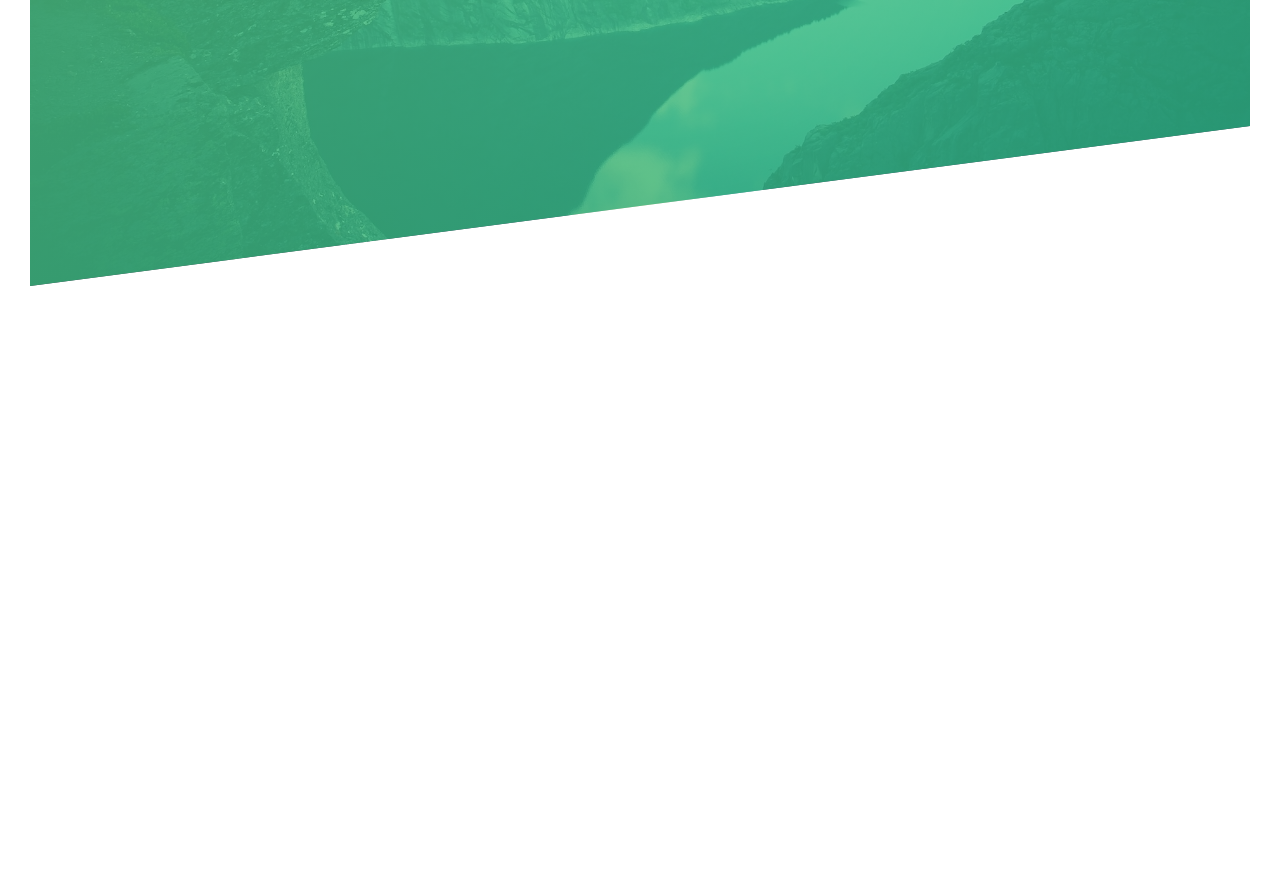
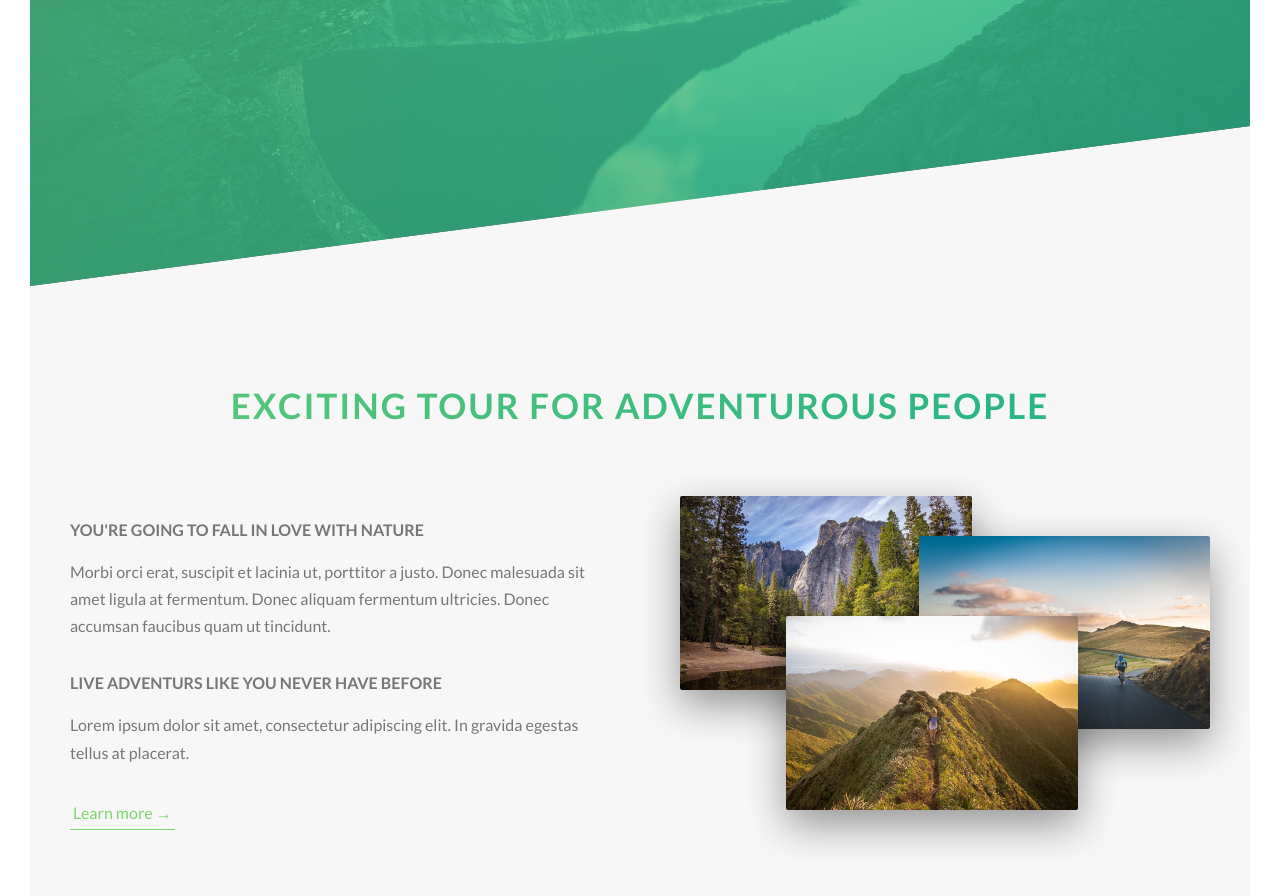
Before and after one commit to CarlosEnrique103/Natours-project, a website: page index.html in a window 1280 px wide. Shown: the part 504-1400 px from the top of the page. Before the commit the page ends 820 px from the top, so only its background shows below. Drawn offline with Linux system fonts and the light colour scheme.

Commit message:
Section about terminada :racehorse:

```diff
--- a/index.html
+++ b/index.html
@@ -23,6 +23,32 @@
                 <a href="#" class="btn btn--white btn--animated">Discover our tours</a>
             </div>
         </header>
+        <main>
+            <section class="section-about">
+               <div class="u-center-text u-margin-bottom-big">
+                    <h2 class="heading-secondary">
+                        Exciting tour for adventurous people
+                    </h2>
+               </div>
+               <div class="row">
+                    <div class="col-1-of-2">
+                        <h3 class="heading-tertiary u-margin-bottom-small">You're going to fall in love with nature</h3>
+                        <p class="paragraph">Morbi orci erat, suscipit et lacinia ut, porttitor a justo. Donec malesuada sit amet ligula at fermentum. Donec aliquam fermentum ultricies. Donec accumsan faucibus quam ut tincidunt.</p>
+                        <h3 class="heading-tertiary u-margin-bottom-small">Live adventurs like you never have before</h3>
+                        <p class="paragraph">Lorem ipsum dolor sit amet, consectetur adipiscing elit. In gravida egestas tellus at placerat. </p>
+                        <a href="#" class="btn-text">Learn more &rarr;</a>
+                    </div>
+                    <div class="col-1-of-2">
+                        <div class="composition">
+                            <img src="img/nat-1-large.jpg" alt="Photo 1" class="composition__photo composition__photo--p1">
+                            <img src="img/nat-2-large.jpg" alt="Photo 2" class="composition__photo composition__photo--p2">
+                            <img src="img/nat-3-large.jpg" alt="Photo 3" class="composition__photo composition__photo--p3">
+                        </div>
+
+                    </div>
+               </div>
+            </section>
+        </main>
     <!--<section>
             <div class="row">
                 <div class="col-1-of-2">
--- a/sass/abstracts/_variables.scss
+++ b/sass/abstracts/_variables.scss
@@ -4,9 +4,14 @@ $color-primary: #7ed56f;
 $color-primary-light: #55c57a;
 $color-primary-dark: #28b485;
 
+$color-gray-light-1: #f7f7f7;
+
 $color-gray-dark: #777;
 $color-white: #fff;
 $color-dark: #000;
+
+// FONT
+$default-font-size: 1.6rem;
 
 // GRID
 
--- a/sass/base/_typography.scss
+++ b/sass/base/_typography.scss
@@ -34,3 +34,37 @@ body {
         animation-timing-function: ease-out;
     }
 }
+
+.heading-secondary {
+    font-size: 3.5rem;
+    font-weight: 700;
+    text-transform: uppercase;
+    display: inline-block;
+    background-image:
+        linear-gradient(to right,
+         $color-primary-light,
+         $color-primary-dark);
+    -webkit-background-clip: text;
+    color: transparent;
+    letter-spacing: .2rem;
+    transition: all .2s;
+
+    &:hover {
+        transform: skewY(2deg) skewX(15deg) scale(1.1);
+        text-shadow: .5rem 1rem 2rem rgba($color-dark, .2);
+    }
+}
+
+.heading-tertiary {
+    font-size: $default-font-size;
+    font-weight: 700;
+    text-transform: uppercase;
+}
+
+.paragraph {
+    font-size: $default-font-size;
+
+    &:not(:last-child) {
+        margin-bottom: 3rem;
+    }
+}
--- a/sass/base/_utilities.scss
+++ b/sass/base/_utilities.scss
@@ -0,0 +1,5 @@
+.u-center-text { text-align: center; }
+
+.u-margin-bottom-small { margin-bottom: 1.5rem; }
+.u-margin-bottom-medium { margin-bottom: 4rem; }
+.u-margin-bottom-big { margin-bottom: 8rem; }
--- a/sass/components/_button.scss
+++ b/sass/components/_button.scss
@@ -10,7 +10,7 @@
         transition: all .2s;
         position: relative;
         backface-visibility: hidden;
-        font-size: 1.6rem;
+        font-size: $default-font-size;
     }
 
     &:hover {
@@ -55,3 +55,28 @@
         animation-fill-mode: backwards;
     }
 }
+
+.btn-text {
+    &:link,
+    &:visited {
+        font-size: $default-font-size;
+        color: $color-primary;
+        display: inline-block;
+        text-decoration: none;
+        border-bottom: 1px solid $color-primary;
+        padding: 3px;
+        transition: all .2s;
+    }
+
+    &:hover {
+        background-color: $color-primary;
+        color: $color-white;
+        box-shadow: 0 1rem 2rem rgba($color-dark, .15);
+        transform: translateY(-2px);
+    }
+
+    &:active {
+        box-shadow: 0 .5rem 1rem rgba($color-dark, .15);
+        transform: translateY(0);
+    }
+}
--- /dev/null
+++ b/sass/components/_composition.scss
@@ -0,0 +1,40 @@
+.composition {
+    position: relative;
+
+    &__photo {
+        width: 55%;
+        border-radius: 2px;
+        box-shadow: 0 1.5rem 4rem rgba($color-dark, .4);
+        position: absolute;
+        z-index: 10;
+        transition: all 0.2s;
+        outline-offset: 2rem;
+
+        &--p1{
+            left: 0;
+            top: -2rem;
+        }
+
+        &--p2{
+            right: 0;
+            top: 2rem;
+        }
+
+        &--p3{
+            left: 20%;
+            top: 10rem;
+        }
+
+        &:hover {
+            outline: 1.5rem solid $color-primary-light;
+            transform: scale(1.05) translateY(-.5rem);
+            box-shadow: 0 2.5rem 5rem rgba($color-dark, .5);
+            z-index: 20;
+        }
+    }
+
+    &:hover &__photo:not(:hover) {
+        transform: scale(.95);
+    }
+
+}
--- a/sass/layout/_grid.scss
+++ b/sass/layout/_grid.scss
@@ -1,8 +1,6 @@
 .row {
     max-width: $grid-width;
-    background-color: #eee;
     margin: 0 auto;
-    text-align: center;
 
     &:not(:last-child) {
         margin-bottom: $gutter-vertical;
@@ -11,9 +9,8 @@
     @include clearfix;
 
     [class^="col-"] {
-        background-color: orangered;
         float: left;
-        padding: 1rem;
+
         &:not(:last-child) {
             margin-right: $gutter-horizontal;
         }
@@ -41,6 +38,4 @@
     .col-3-of-4 {
         width: calc(((100% - 3 * #{$gutter-horizontal}) / 4) * 3 + 2 * #{$gutter-horizontal});
     }
-
-
 }
--- a/sass/main.scss
+++ b/sass/main.scss
@@ -9,6 +9,7 @@
 
 
 @import "components/button";
+@import "components/composition";
 
 @import "layout/grid";
 @import "layout/header";
--- a/sass/pages/_home.scss
+++ b/sass/pages/_home.scss
@@ -0,0 +1,5 @@
+.section-about {
+    background-color: $color-gray-light-1;
+    padding: 25rem 0;
+    margin-top: -20vh;
+}
```
Also changed, not shown: css/style.css.
